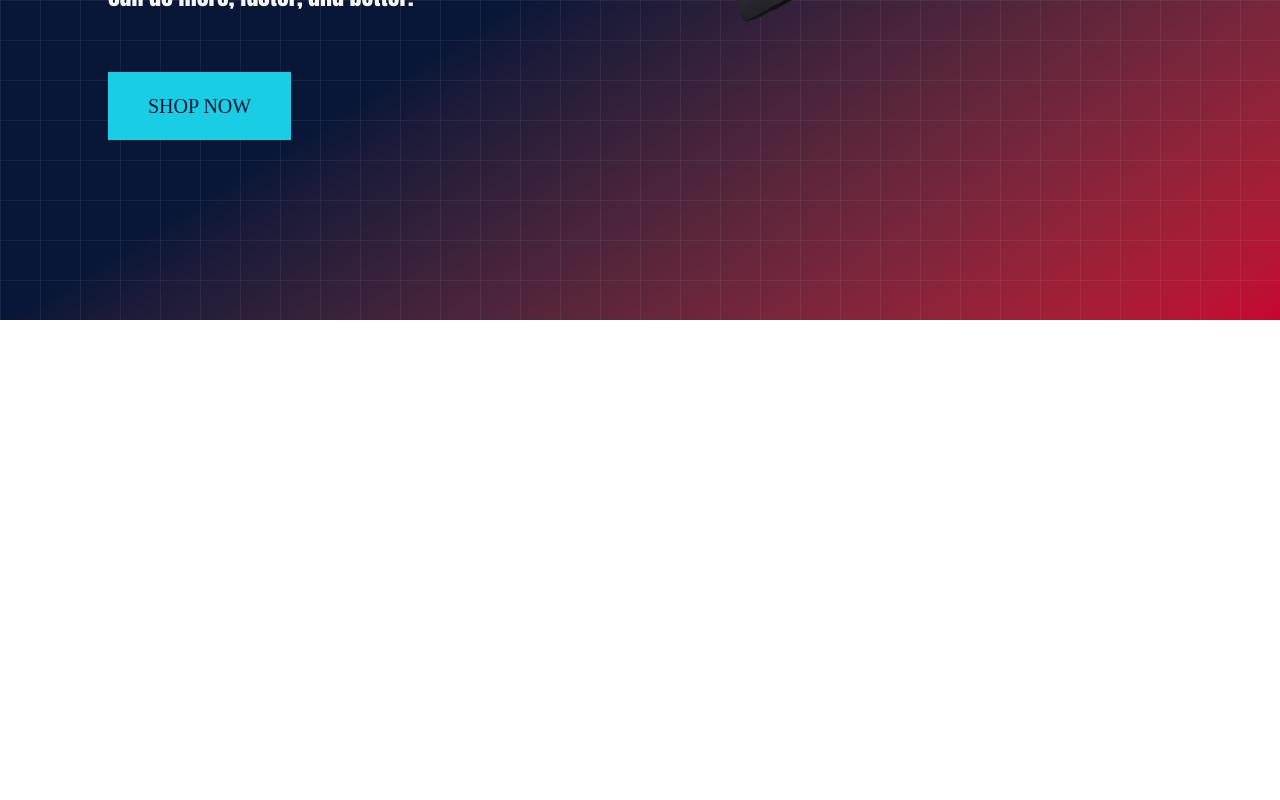
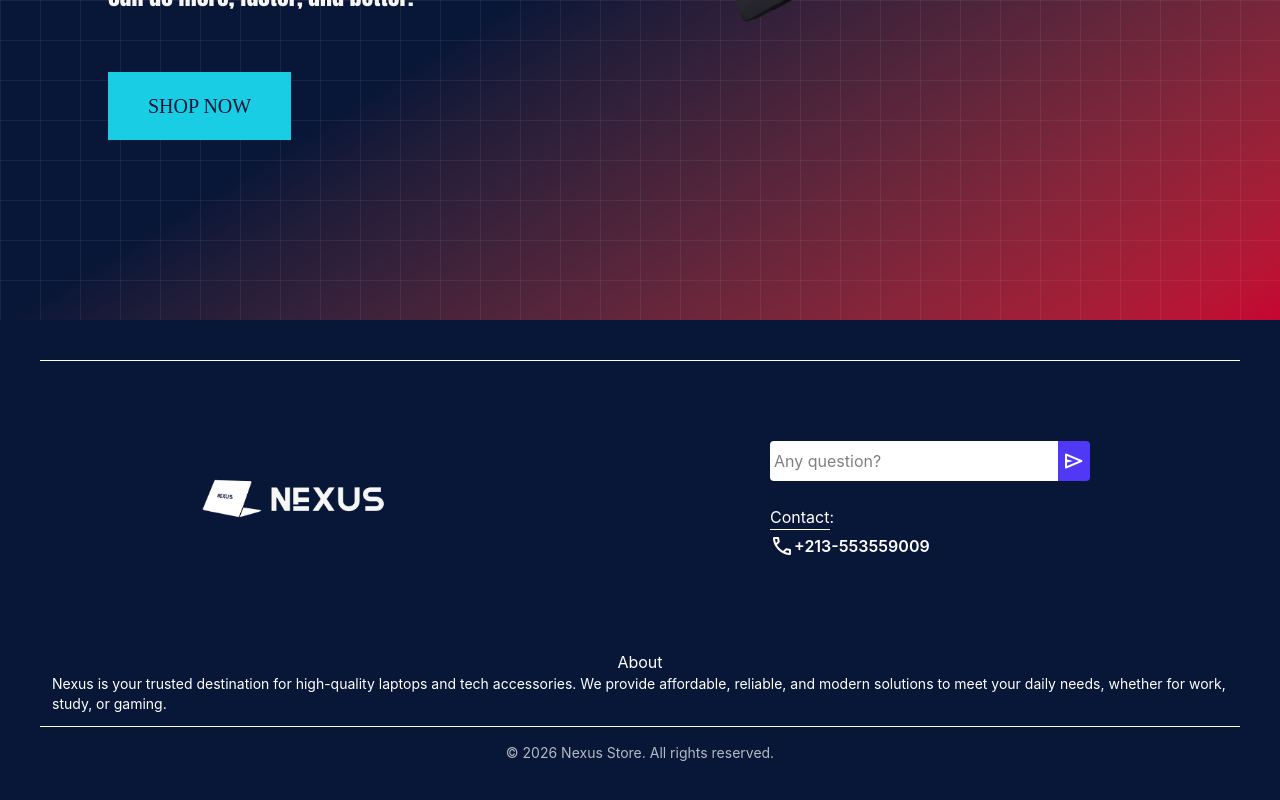
Before and after one commit to justFG/RCP1, a React (Vite) app: page / in a window 1280 px wide. Shown: the part 552-1352 px from the top of the page. Before the commit the page ends 872 px from the top, so only its background shows below. Built offline with nearby package versions, Linux system fonts and the light colour scheme; a web font is replaced by a local one.

Commit message:
update footer design

```diff
--- a/index.html
+++ b/index.html
@@ -4,7 +4,7 @@
 <head>
   <meta charset="UTF-8" />
   <link rel="icon" type="image/svg+xml" href="/public/Nexus-mini-Logo.png" />
-
+  <link rel="stylesheet" href="https://fonts.googleapis.com/css2?family=Material+Symbols+Rounded:opsz,wght,FILL,GRAD@20..48,100..700,0..1,-50..200&" />
   <link href="https://fonts.cdnfonts.com/css/the-blast" rel="stylesheet" />
   <link href="https://fonts.cdnfonts.com/css/impact" rel="stylesheet">
 
--- a/src/App.jsx
+++ b/src/App.jsx
@@ -1,6 +1,7 @@
 import { BrowserRouter, Routes, Route } from 'react-router-dom'
 import Home from './pages/Homepage'
 import Products from './pages/Products'
+import Footer from './components/footer/Footer';
 import ProductDetails from './pages/ProductDetails';
 
 function App() {
@@ -12,6 +13,7 @@ function App() {
         <Route path="/products/:id" element={<ProductDetails />} />
         <Route path="*" element={<>error 404</>} />
       </Routes>
+      <Footer></Footer>
     </BrowserRouter>
   )
 }
--- /dev/null
+++ b/src/components/footer/Footer.jsx
@@ -0,0 +1,51 @@
+import React from 'react'
+
+const Footer = () => {
+  return (
+    <div className='bg-[#081637] w-100% text-white p-10'>
+        <hr />
+        <div className="detailsFooter flex items-center justify-around ">
+            <img src="Logo.png" alt="" className='w-70 pr-20' />
+            <div className="featureFoot  pt-20">
+            <form className='flex items-center w-80 h-10 '>
+                <input type="text"
+                    placeholder='Any question?'
+                    className='w-full
+                    h-full
+                     bg-white rounded-s
+                     p-1
+                      text-black'
+                />
+                <button>
+                    <span
+                    className='material-symbols-rounded rounded-e p-1 h-10 pt-2 bg-indigo-600'>send</span>
+                </button>
+            </form>
+
+                <h4 className='pt-6 border-b-1 w-15'>Contact:</h4>
+                <label className='flex pt-1 pb-10 text-40'>
+                <span className="material-symbols-rounded">call</span>
+                <p className='font-semibold pb-10 '>+213-553559009</p>
+            </label>
+            </div>
+        </div>
+            <div className="aboutFoot flex flex-col items-center
+            justify-center p-3">
+                <h2>About</h2>
+               <p className='text-sm '>
+          Nexus is your trusted destination for high-quality laptops and tech accessories.
+          We provide affordable, reliable, and modern solutions to meet your daily needs,
+          whether for work, study, or gaming.
+        </p>
+            </div>
+        <hr />
+
+         {/* Copyright */}
+      <p className='text-center text-sm mt-4 opacity-70'>
+        © 2026 Nexus Store. All rights reserved.
+      </p>
+    </div>
+  )
+}
+
+export default Footer
--- a/src/pages/Homepage.jsx
+++ b/src/pages/Homepage.jsx
@@ -1,6 +1,7 @@
 import React from 'react'
 import Navbar from '../components/Navbar/Navbar';
 import headerImage from '../images/homeImages/asus.webp'
+import Footer from "../components/footer/Footer"
 import { useNavigate } from "react-router-dom";
 
 
```
Also changed, not shown: 1 other file (tests, documents, lock files or other folders).
